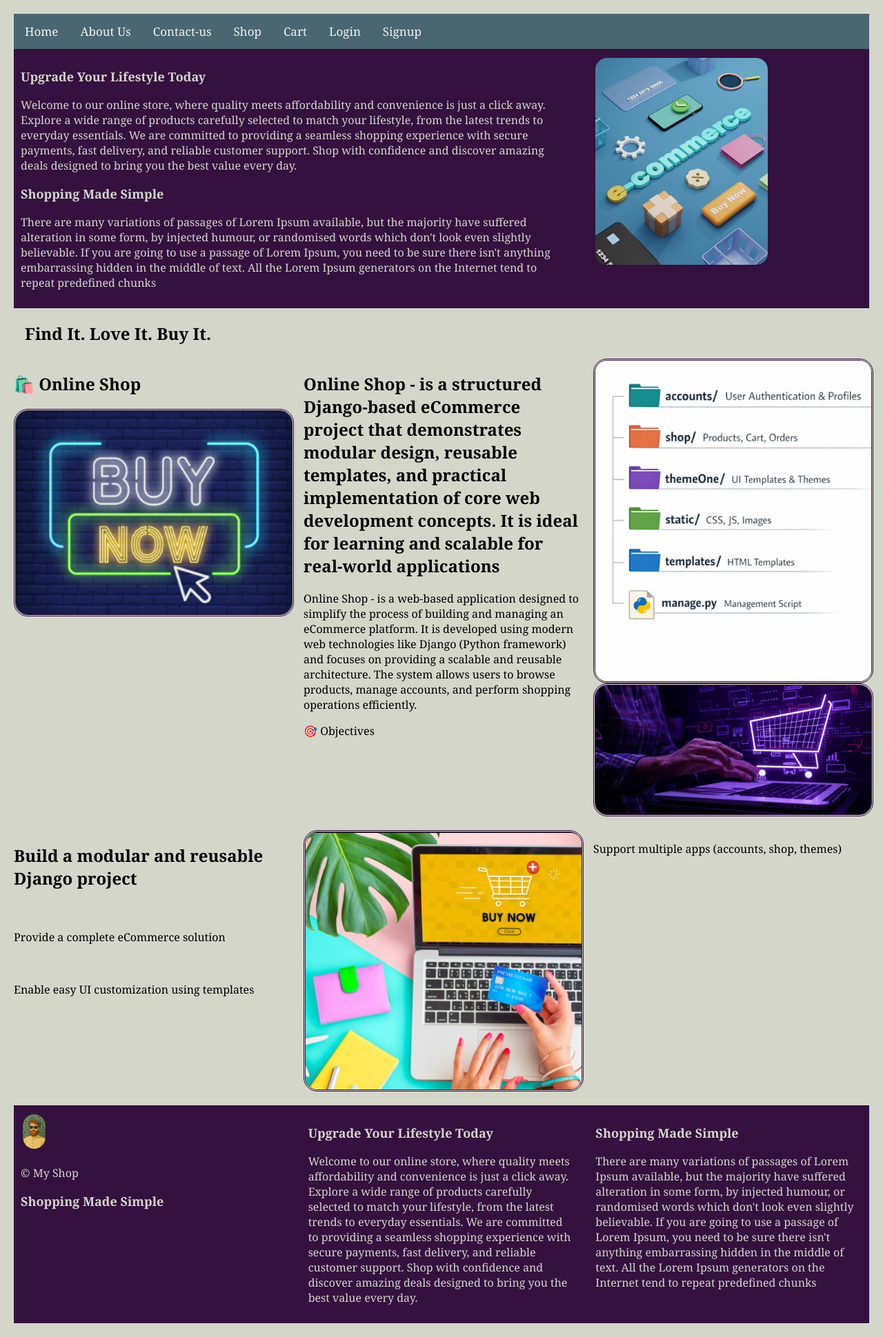
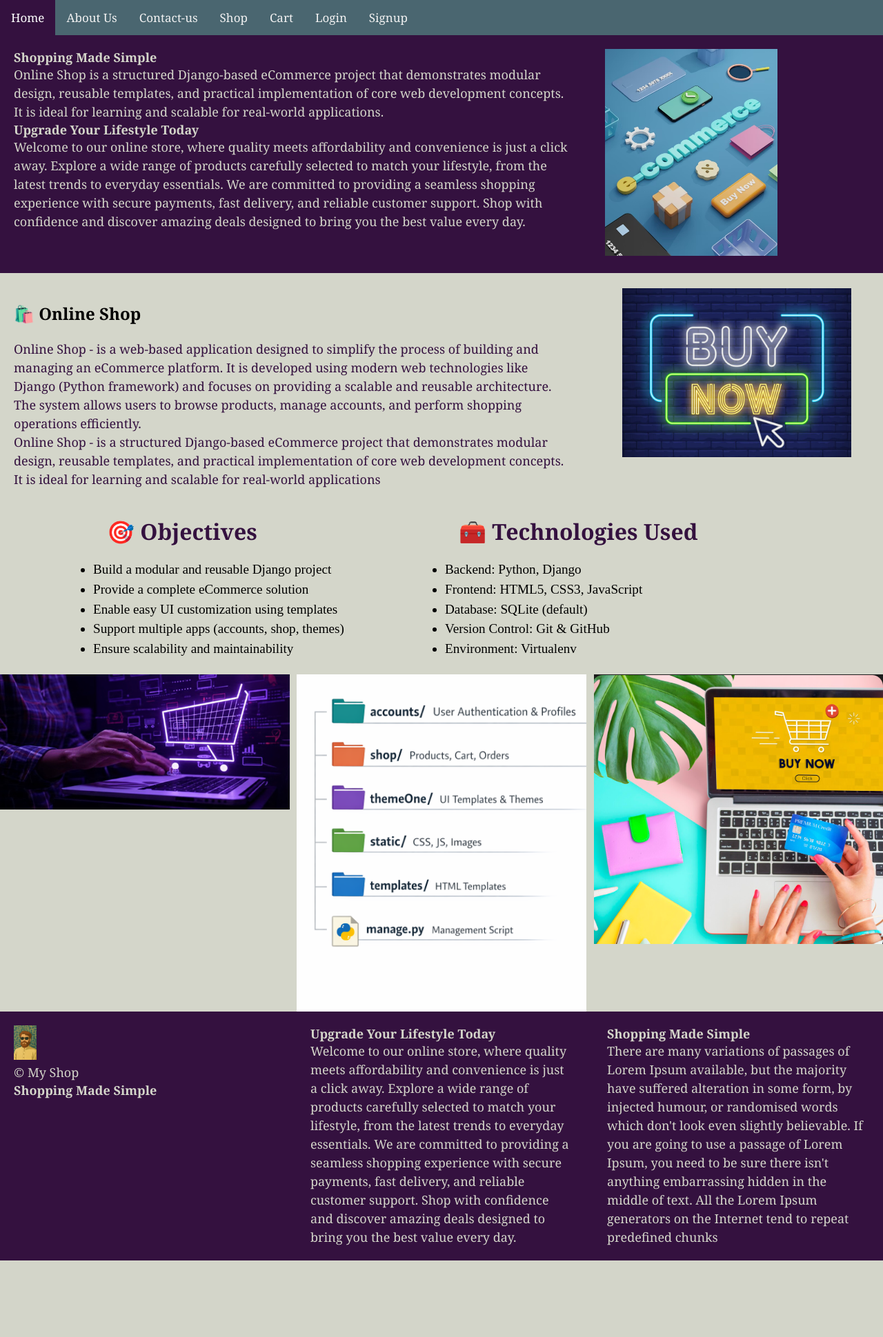
Before and after one commit to zainammar/webeasy, a Django app: page / in a window 1280 px wide. Shown: the whole page at 69% size. After the commit the page ends 1828 px from the top, so only its background shows below. Run offline with Django 5.2, Linux system fonts and the light colour scheme; data comes from the database, SQL or seed files in the repository; both versions use the stored data as it was after the commit.

Commit message:
Fix UI Whole Project Part-2

```diff
--- a/shop/templates/shop/base.html
+++ b/shop/templates/shop/base.html
@@ -173,6 +173,7 @@ body {
 
   .grid-item-1 {
     padding:10px;
+    margin: 10px;
     text-align: left;
   }
 
@@ -277,7 +278,36 @@ body {
   .para-1{
     color:#D4D6CA;
     font-family: Georgia, 'Times New Roman', Times, serif;
-    font-size: medium;
+    font-size: large;
+    line-height: 1.5;
+  }
+
+  .para-2{
+    color:#34113F;
+    font-family: Georgia, 'Times New Roman', Times, serif;
+    font-size: large;
+    line-height: 1.5;
+  }
+
+  .heading-2{
+    color:#D4D6CA;
+    font-family: Georgia, 'Times New Roman', Times, serif;
+    font-size:xx-large;
+    text-align: center;
+    padding: 10px;
+    margin: 10px;
+
+  }
+
+  .heading-3{
+
+    color:#34113F;
+    font-family: Georgia, 'Times New Roman', Times, serif;
+    font-size:xx-large;
+    text-align: left;
+    padding: 10px;
+    margin: 10px;
+
   }
 </style>
 
@@ -330,12 +360,13 @@ body {
 
 
       <div class="grid-item-1">
+        <h3 class="heading-1"> Shopping Made Simple </h3>
+        <p class="para-1">
+          Online Shop is a structured Django-based eCommerce project that demonstrates modular design, reusable templates, and practical implementation of core web development concepts. It is ideal for learning and scalable for real-world applications.
+        </p>
         <h3 class="heading-1"> Upgrade Your Lifestyle Today</h3>
         <p class="para-1">Welcome to our online store, where quality meets affordability and convenience is just a click away. Explore a wide range of products carefully selected to match your lifestyle, from the latest trends to everyday essentials. We are committed to providing a seamless shopping experience with secure payments, fast delivery, and reliable customer support. Shop with confidence and discover amazing deals designed to bring you the best value every day. </p>
-        <h3 class="heading-1"> Shopping Made Simple </h3>
-        <p class="para-1">
-          There are many variations of passages of Lorem Ipsum available, but the majority have suffered alteration in some form, by injected humour, or randomised words which don't look even slightly believable. If you are going to use a passage of Lorem Ipsum, you need to be sure there isn't anything embarrassing hidden in the middle of text. All the Lorem Ipsum generators on the Internet tend to repeat predefined chunks
-        </p>
+
       </div>
       <div class="grid-item-1">
         <header>
@@ -348,12 +379,7 @@ body {
 
       </div>
   </div>
-  <div style="padding-left:16px">
-    <h2></h2>
 
-    <h2>Find It. Love It. Buy It.</h2>
-
-  </div>
 
   <script>
   function myFunction() {
--- a/static/css/home.css
+++ b/static/css/home.css
@@ -1,19 +1,21 @@
 body {
     background-color:#D4D6CA ;
-    padding: 10px;
-    margin: 10px;
+    padding: 0px;
+    margin: 0px;
     font-family: Georgia, 'Times New Roman', Times, serif;
   }
 
-
+*{
+    padding: 0px;
+    margin: 0px;
+}
   nav ul {
     list-style: none;
     display: flex;
     gap: 20px;
     background-color: #4A6670;
     color:white;
-    padding:10px;
-    margin:10px;
+
 }
 
 nav a {
@@ -52,17 +54,137 @@ button {
 .grid-container1 {
     grid-template-columns: repeat(3fr, 1fr , 1fr );
 }
+/* GRID */
+
+  /* Grid Content */
+  .content-grid {
+    display: grid;
+    gap: 10px;
+  }
 
 
-img{
+
+
+  .grid-container {
+    display: grid;
+    grid-template-columns: 200px 300px; /* First column 200px, second column 300px */
+
+
+  }
+
+  .grid-item-1 {
+    padding:10px;
+    margin: 10px;
+    text-align: left;
+  }
+
+  .grid-item-2 {
+    padding:10px;
+    text-align: left;
+  }
+
+  /* Mobile First - 1 column for all rows */
+  .row-1, .row-2, .row-3, .row-4 {
+    display: grid;
+
+
+
+  }
+
+  /* Desktop View */
+  @media screen and (min-width: 768px) {
+
+    /* 1 column, 1 row (remains the same) */
+    .row-1 {
+        grid-template-columns: 1fr;
+
+    }
+
+    /* 2 columns, 1 row */
+    .row-2 {
+        grid-template-columns: 1fr 1fr;
+
+
+    }
+
+    /* 3 columns, 1 row */
+    .row-3 {
+        grid-template-columns: 1fr 1fr 1fr;
+
+    }
+
+    /* 4 columns, 1 row */
+    .row-4 {
+        grid-template-columns: 1fr 1fr 1fr 1fr;
+
+    }
+
+    /* 5 columns, 1 row */
+    .row-5 {
+      grid-template-columns: 1fr 2fr 1fr 1fr;
+
+  }
+
+      /*6 columns, 1 row */
+      .row-6 {
+        grid-template-columns: 1fr 3fr 1fr;
+
+    }
+
+        /*6 columns, 1 row */
+        .row-7 {
+          grid-template-columns: 1fr 2fr 2fr 1fr;
+
+      }
+
+       /*6 columns, 1 row */
+       .row-8 {
+        grid-template-columns: 2fr 4fr;
+
+    }
+
+         /*7 columns, 1 row */
+         .row-8 {
+        grid-template-columns: 4fr 2fr;
+
+    }
+
+    .row-9{
+        grid-template-columns: 1fr 1fr 1fr ;
+
+    }
+
+    .row-10 {
+        grid-template-columns:0.5fr 2fr 2fr 0.5fr;
+
+    }
+  }
+
+
+  .grid-item img {
+    max-width: 100%;
+    height: auto;
+    display: block;
+    margin: 0 auto;
+  }
+
+    .bg-1{
+      background-color:  #34113F;
+
+
+  }
+
+/* img{
 
     width: 80%;
     border: #34113F;
     box-shadow: #C97D60;
     border-style: double;
     border-radius: 20px;
+    padding: 10px;
+    margin: 10px;
 
-}
+} */
 .grid-container {
     display: grid;
     gap: 20px;
@@ -84,13 +206,22 @@ img{
     grid-template-columns: repeat(4, 1fr);
 }
 
-.grid-item img {
-    width: 100%;
-    height: auto;
-}
 
 
 img {
     max-width: 100%;
     height: auto;
 }
+
+
+.text-1{
+    margin: 10px;
+    padding: 10px;
+}
+
+li{
+    font-family: 'Times New Roman', Times, serif;
+    font-size: larger;
+   line-height: 1.5;
+
+}
--- a/themeOne/models.py
+++ b/themeOne/models.py
@@ -27,6 +27,10 @@ class Page(models.Model):
     content2 = models.TextField(blank=True)
     content3 = models.TextField(blank=True)
     content4 = models.TextField(blank=True)
+    content5 = models.TextField(blank=True)
+    content6 = models.TextField(blank=True)
+    content7 = models.TextField(blank=True)
+    content8 = models.TextField(blank=True)
 
     image1 = models.ImageField(upload_to='pages/', blank=True, null=True)
     image2 = models.ImageField(upload_to='pages/', blank=True, null=True)
@@ -34,10 +38,14 @@ class Page(models.Model):
     image4 = models.ImageField(upload_to='pages/', blank=True, null=True)
 
 
-    content5 = models.TextField(blank=True)
-    content6 = models.TextField(blank=True)
-    content7 = models.TextField(blank=True)
-    content8 = models.TextField(blank=True)
+    content9 = models.TextField(blank=True)
+    content10 = models.TextField(blank=True)
+    content11 = models.TextField(blank=True)
+    content12 = models.TextField(blank=True)
+    content13 = models.TextField(blank=True)
+    content14 = models.TextField(blank=True)
+    content15 = models.TextField(blank=True)
+    content16 = models.TextField(blank=True)
 
 
     GRID_CHOICES2 = (
--- a/themeOne/templates/themeOne/home.html
+++ b/themeOne/templates/themeOne/home.html
@@ -3,6 +3,7 @@
 {% block content %}
 {% load static %}
 <!-- {% load static %} -->
+<br>
     <div class="grid-container {{ page.grid_layout }}">
         {% for section in page.sections.all %}
             <div class="grid-item">
@@ -23,76 +24,93 @@
     {% endif %}
 </head>
 <body>
+    <div class="row-8 content-grid  {{ page.grid_layout }}">
 
-    <div class="grid-container {{ page.grid_layout }}">
 
-        {% if page.content1 %}
-            <div class="grid-item">
-                <h2> {{ page.content1 }} </h2>
-                {% if page.image1 %}
-                    <img src="{{ page.image1.url }}">
-                {% endif %}
-
+            <div class="grid-item text-1">
+                <h2>  {% if page.content1 %}
+                {{ page.content1 }} </h2>
+               <br>
+            <p class="para-2"> {% if page.content2 %}
+            {{ page.content2 }}  </p>
+            <p class="para-2">  {% if page.content3 %}
+           {{ page.content3 }} </p>
             </div>
         {% endif %}
 
-        {% if page.content2 %}
+
                 <div class="grid-item">
-                <h2> {{ page.content3 }} </h2>
-                <p>{{ page.content2 }}</p>
-                <p>{{ page.content4 }}</p>
+                {% if page.image1 %}
+                <img class="img" src="{{ page.image1.url }}">
+            {% endif %}
+        </div>
+
+    </div>
+
+
+
+
+<div class="row-10 content-grid  {{ page.grid_layout }}">
+    <div class="grid-item"> </div>
+    <div class="grid-item">
+        <h3 class="heading-3">  {{ page.content4 }}  </h3>
+<ul>
+<li>  {{ page.content5 }} </li>
+<li> {{ page.content6 }} </li>
+<li> {{ page.content7 }} </li>
+<li> {{ page.content8 }}</li>
+<li> {{ page.content9 }}</li>
+</ul>
+
+
+    </div>
+
+{% endif %}
+
+{% if page.content4 %}
+    <div class="grid-item">
+
+        <h3 class="heading-3">  {{ page.content10 }}  </h3>
+  <ul>
+    <li>  {{ page.content11 }} </li>
+    <li> {{ page.content12 }} </li>
+    <li> {{ page.content13 }} </li>
+    <li> {{ page.content14 }}</li>
+    <li> {{ page.content15 }}</li>
+
+   </ul>
+
+
+        </div>
+        <div class="grid-item"> </div>
     </div>
 {% endif %}
 
-        {% if page.content3 %}
+        {% endif %}
+        <br>
+        <div class="row-3 content-grid  {{ page.grid_layout }}">
             <div class="grid-item">
-
-                {% if page.image3 %}
-                    <img src="{{ page.image3.url }}">
-
-                {% endif %}
                 {% if page.image2 %}
                 <img src="{{ page.image2.url }}">
             {% endif %}
 
             </div>
+            <div class="grid-item">
+                {% if page.image3 %}
+                <img src="{{ page.image3.url }}">
+
             {% endif %}
+            </div>
 
-        {% if page.content4 %}
             <div class="grid-item">
+                {% if page.image4 %}
+                <img src="{{ page.image4.url }}">
+            {% endif %}
+            </div>
 
-
-            </div>
-        {% endif %}
 
         </div>
 
 
 
-    <div class="grid-container {{ page.grid_layout }}">
-    <div class="grid-item">
-        <h2>{{ page.content5 }}</h2>
-        <br>
-        <p>{{ page.content6 }}</p>
-        <br>
-        <p>{{ page.content7 }}</p>
-
-    </div>
-    <div class="grid-item">
-        {% if page.image4 %}
-        <img src="{{ page.image4.url }}">
-    {% endif %}
-    </div>
-    <div class="grid-item">
-        <p>{{ page.content8 }}</p>
-    </div>
-    <div class="grid-item">
-
-
-
-
-    </div>
-</div>
-
-
 {% endblock %}
```
Also changed, not shown: db.sqlite3, media/pages/cart_8avIMKH.jpg (added), media/pages/map.png (added), themeOne/migrations/0006_page_content10_page_content11_page_content12_and_more.py (added). Lines whose indentation alone changed are shown as unchanged.
